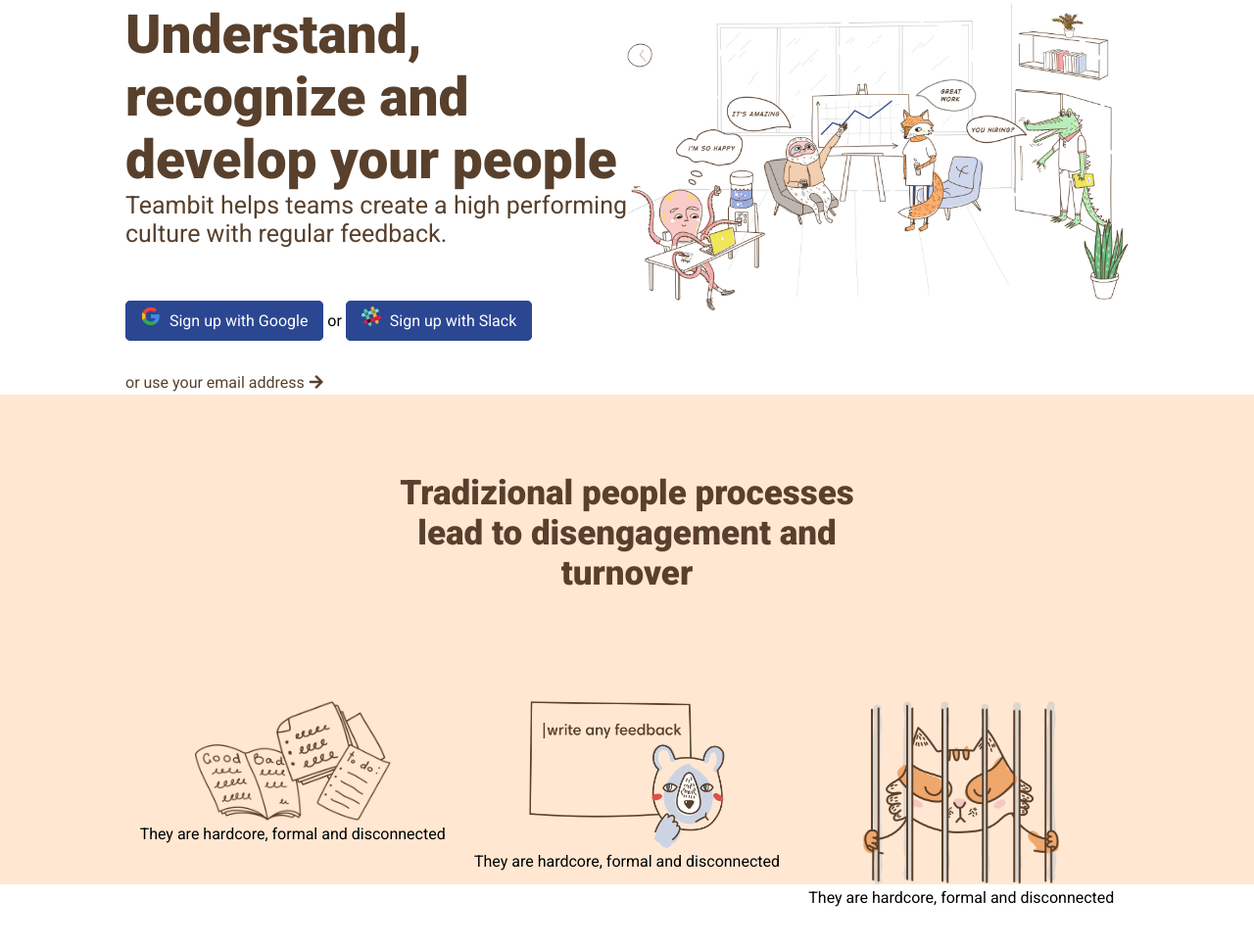
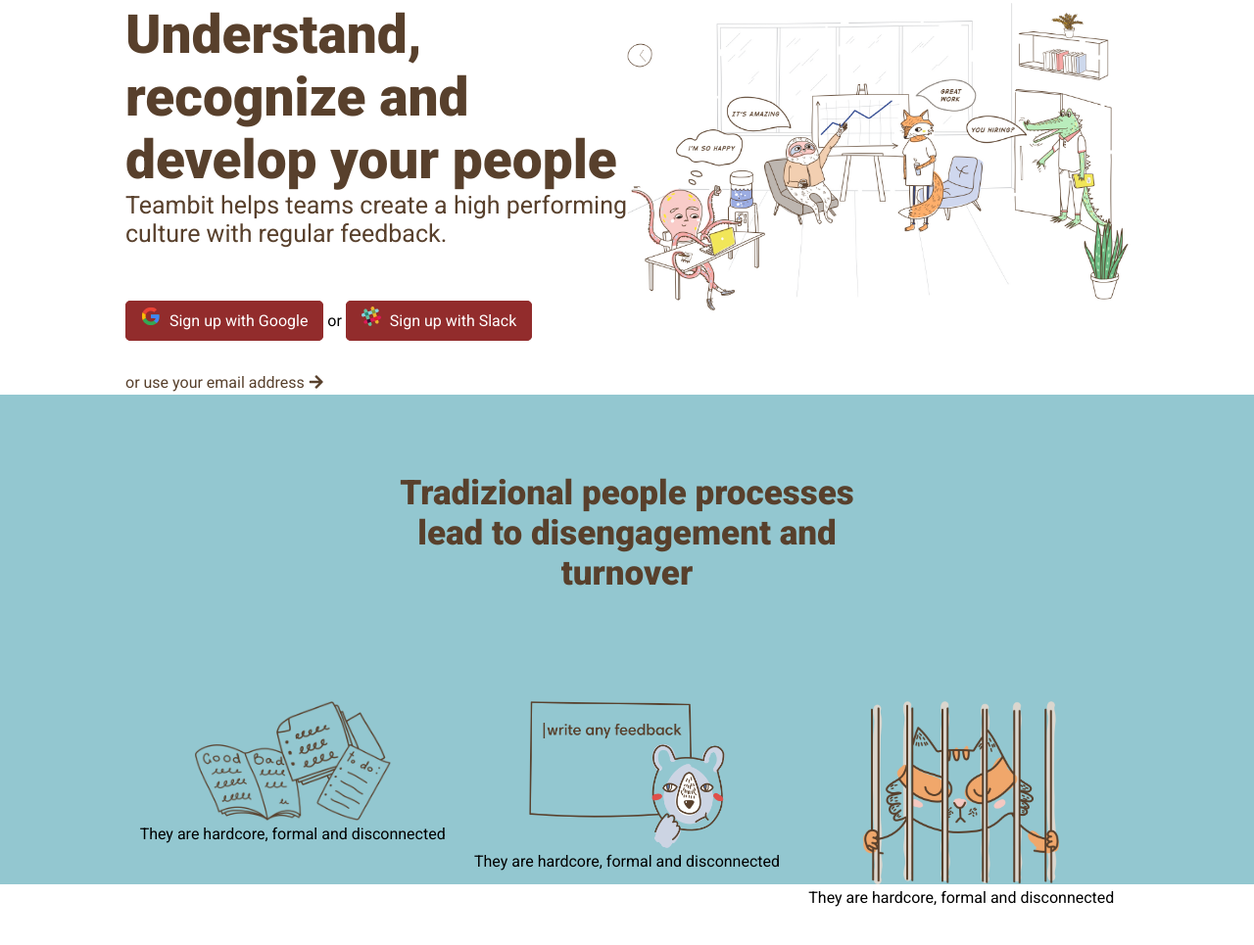
Before and after one commit to federico1989/node-sass-teambit, a website: page index.html in a window 1280 px wide. Shown: the part 177-1142 px from the top of the page at 98% size. Drawn offline with Linux system fonts and the light colour scheme.

Commit message:
Cambio colori del sito per il cliente
Nuova aggiunta variabili colori

```diff
--- a/src/Partials/_main.scss
+++ b/src/Partials/_main.scss
@@ -21,8 +21,8 @@
                 .btn-small {
                     padding: 10px 15px;
                     border-radius: 5px;
-                    border: 1px solid $colorblue;
-                    background-color: $colorblue;
+                    border: 1px solid $colorviolet;
+                    background-color: $colorviolet;
                     color: white;
                     text-decoration: none;
                     img {
@@ -47,7 +47,7 @@
         }
     }
     .section_traditional {
-        background-color: $colorpink;
+        background-color: $colorsky;
         height: 500px;
         padding-top: 80px;
         flex-wrap: wrap;
--- a/src/Partials/_variables.scss
+++ b/src/Partials/_variables.scss
@@ -1,3 +1,5 @@
 $colorpink: #ffe7d2;
 $colorblue: #2c4792;
-$colorbrown: #58402c
+$colorbrown: #58402c;
+$colorviolet: #922c2c;
+$colorsky: #93c7d0;
```
Also changed, not shown: dist/css/style.css.
